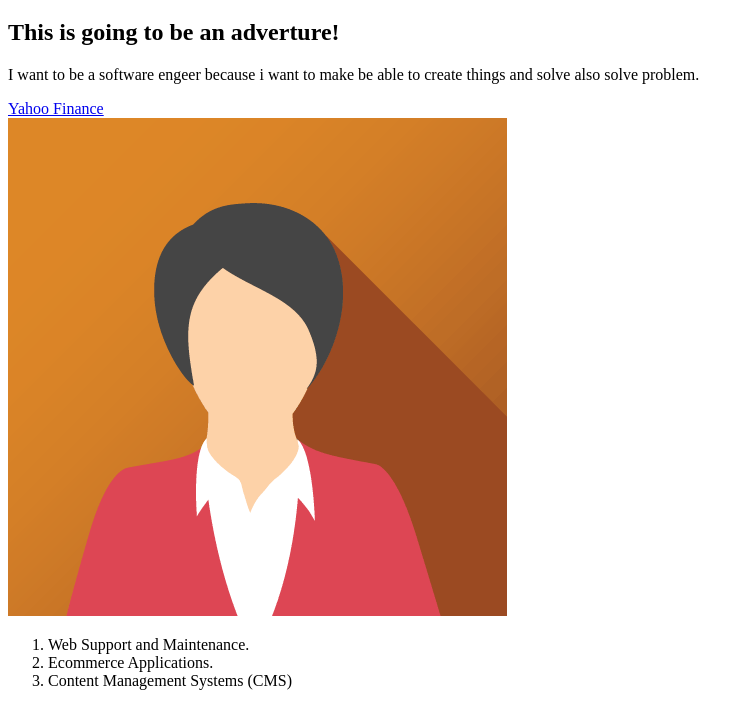
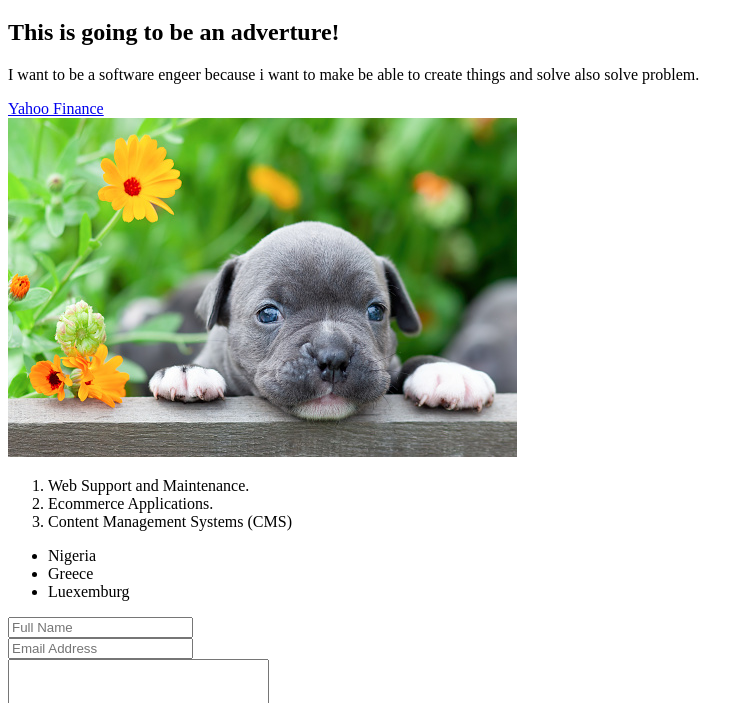
Before and after one commit to Abosede10/html, a plain HTML site: page index.html in a window 1280 px wide. Shown: the part 61-764 px from the top of the page, without its empty margins (0-749 px from the left). Drawn offline with Linux system fonts and the light colour scheme.

Commit message:
commiting file

```diff
--- a/index.html
+++ b/index.html
@@ -14,7 +14,7 @@
     </p>
     <a href="https://finance.yahoo.com/" id="external_link">Yahoo Finance</a>
     <div>
-        <img src="image/avatar6.png" alt="Conference Hall" id="image">
+        <img src="image/puppy.jpeg" alt="Puppy" id="image">
     </div>
     <ol id="ordered">
         <li id="service1">Web Support and Maintenance.</li>
```
Also changed, not shown: image/avatar6.png (deleted), image/puppy.jpeg (renamed from image/istockphoto-1319667386-170667a.jpeg).
